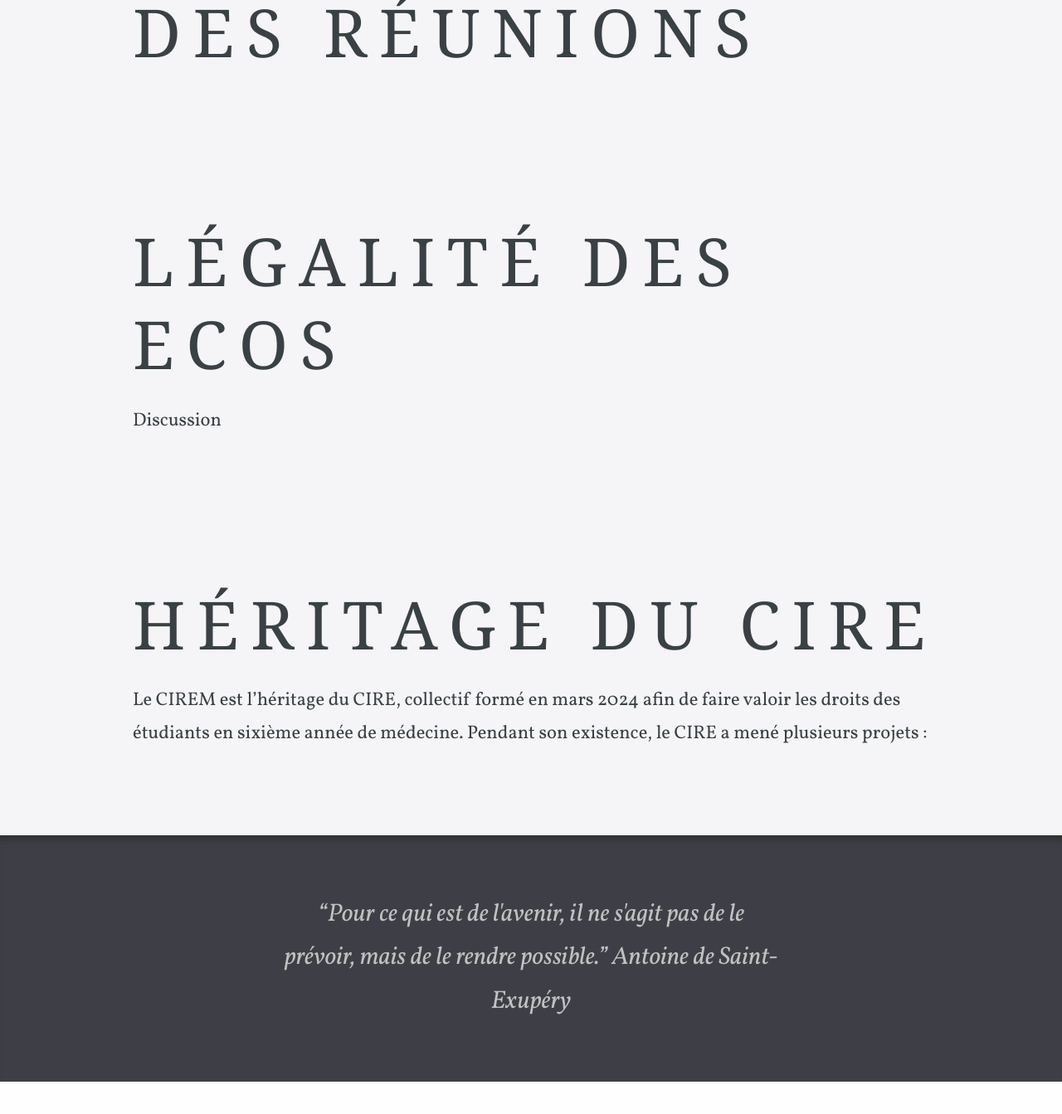
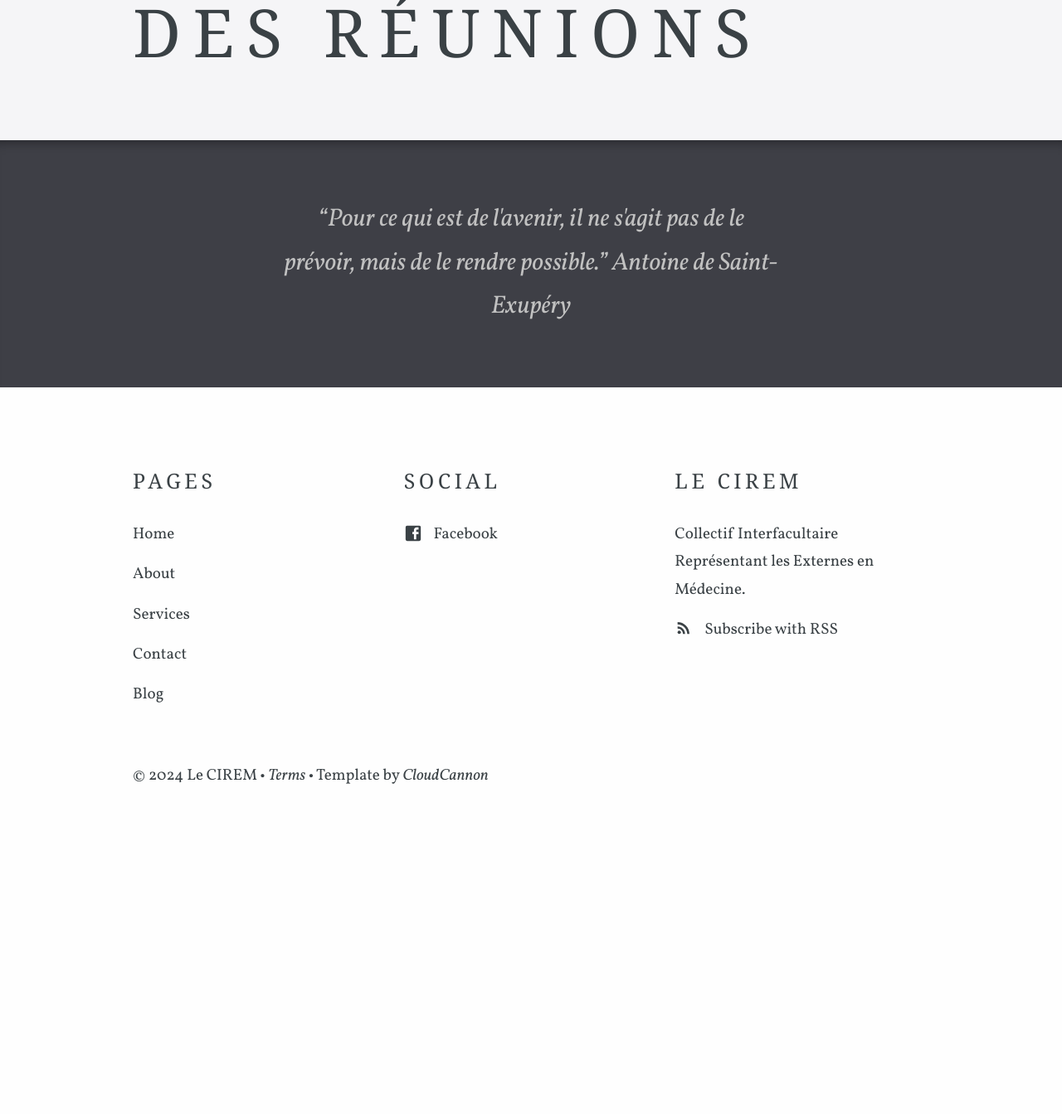
Before and after one commit to ciremwebsite/ciremwebsite.github.io, a Jekyll site: the page built from ressources/ressources.md, in a window 1280 px wide and 1400 px high, scrolled down 941 px. Shown: the top 1343 px of the window at 83% size. Built offline with Jekyll 4.4.1, drawn with Linux system fonts in a browser that asks for light colours; some web fonts are replaced; after the commit the page ends 1975 px from its top, so only the background shows below that; some of the changed text lies outside the part shown.

Commit message:
Update ressources.md

```diff
--- a/ressources/ressources.md
+++ b/ressources/ressources.md
@@ -10,11 +10,3 @@ navigation_order: 2
 # Comptabilité
 
 # Comptes-rendus des réunions
-
-# Légalité des ECOS
-
-Discussion
-
-# Héritage du CIRE
-
-Le CIREM est l'héritage du CIRE, collectif formé en mars 2024 afin de faire valoir les droits des étudiants en sixième année de médecine. Pendant son existence, le CIRE a mené plusieurs projets :
```
Also changed, not shown: other parts of ressources/ressources.md (+1 -1 lines).
